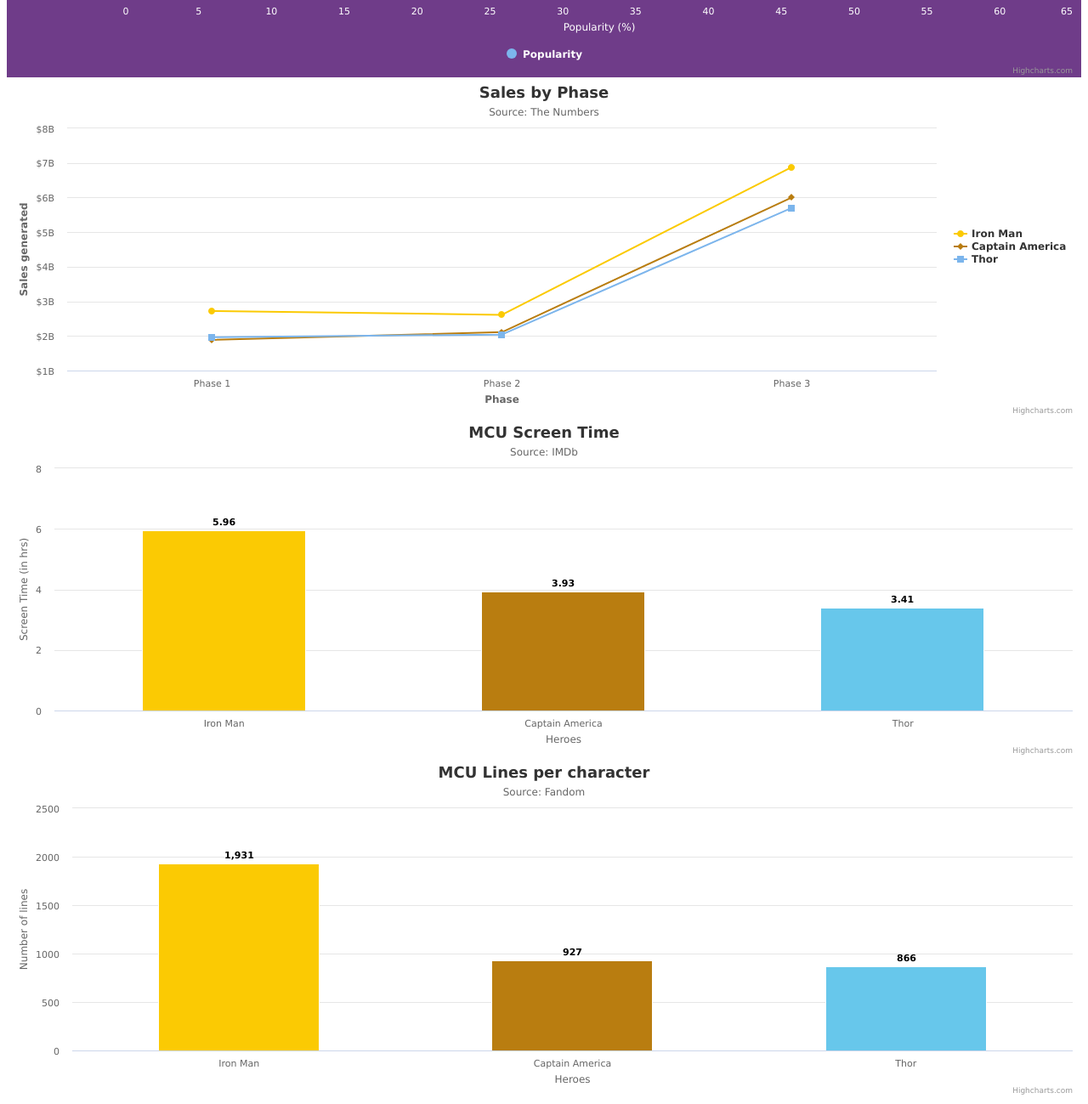
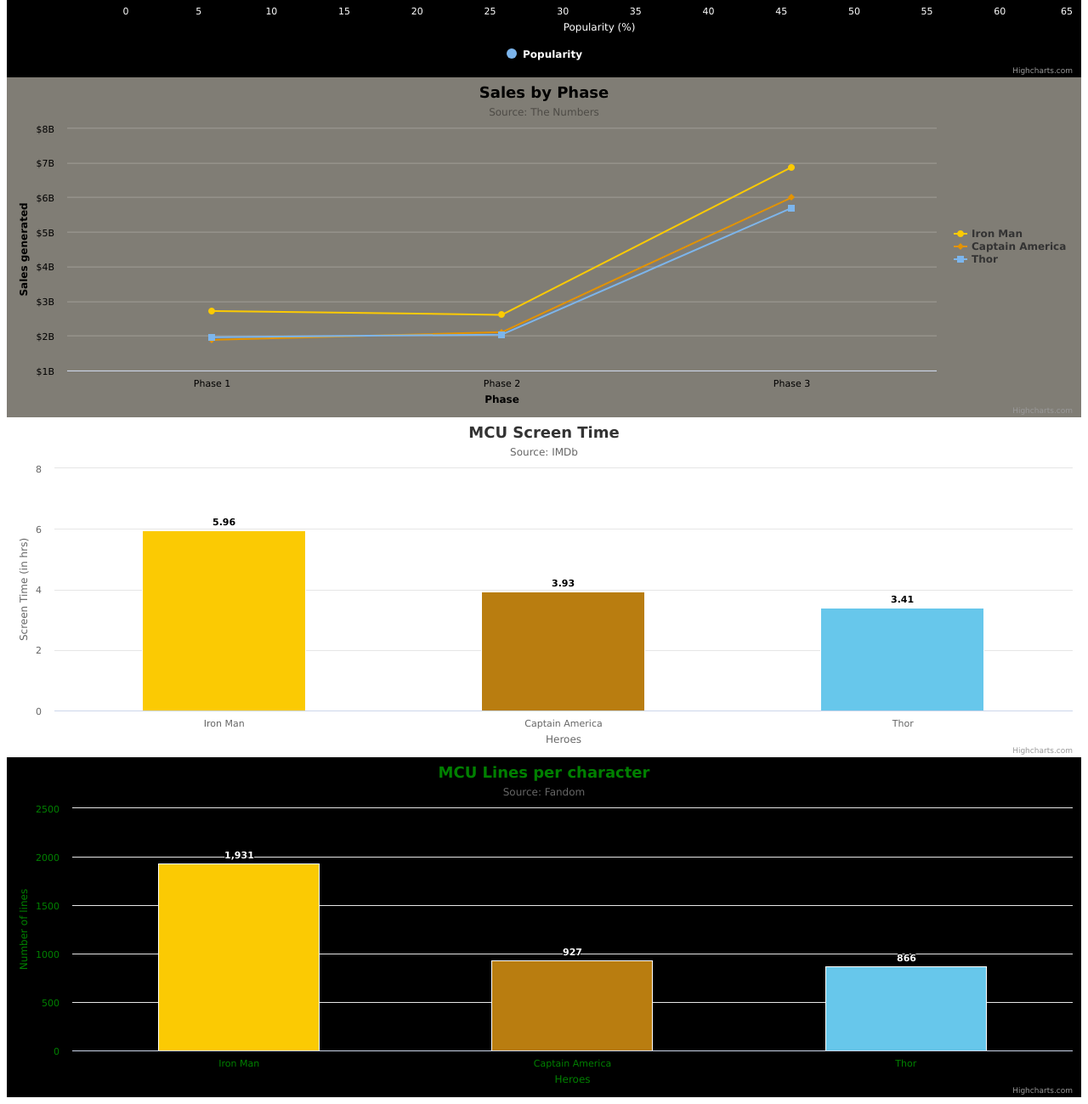
Before and after one commit to sisaha9/dsc106-finalProject, a plain HTML site: page Project/finalprojcore/index.html in a window 1280 px wide. Shown: the part 317-1616 px from the top of the page at 85% size. Drawn offline with nearby package versions, Linux system fonts and the light colour scheme.

Commit message:
Refining some viz
Added all 4 main viz
Changed background colors

```diff
--- a/Project/finalprojcore/code.js
+++ b/Project/finalprojcore/code.js
@@ -65,7 +65,7 @@
     // });
     Highcharts.chart('viz1', {
 		chart: {
-            backgroundColor: '#6f3c89',
+            backgroundColor: 'black',
             style: {
                 // fontFamily: 'monospace',
                 color: "white"
@@ -230,29 +230,58 @@
 
 function drawLine() {
     Highcharts.chart('viz2', {
-
+        chart: {
+			backgroundColor: '#807d75'
+		},
 		title: {
-			text: '<b>Sales by Phase</b>'
-		},
+			text: '<b>Sales by Phase</b>',
+            style: {
+                // fontFamily: 'monospace',
+                color: "black"
+            }
+        },
         subtitle: {
-            text: 'Source: <a href="https://www.the-numbers.com/movies/franchise/Marvel-Cinematic-Universe#tab=summary">The Numbers</a>'
+            text: 'Source: <a href="https://www.the-numbers.com/movies/franchise/Marvel-Cinematic-Universe#tab=summary">The Numbers</a>',
+            style: {
+                // fontFamily: 'monospace',
+                color: "#4d4b46"
+            }
         },
 		yAxis: {
 			title: {
-				text: '<b>Sales generated</b>'
+				text: '<b>Sales generated</b>',
+                style: {
+                    // fontFamily: 'monospace',
+                    color: "black"
+                }
             },
             labels: {
                 formatter: function () {
                     return '$' + this.value/1000000000 + 'B';
+                },
+                style: {
+                    // fontFamily: 'monospace',
+                    color: "black"
                 }
-            }
+            },
+            gridLineColor: 'white',
+            gridLineWidth: .25
 		},
 		xAxis: {
 			title: {
-				text: '<b>Phase</b>'
+				text: '<b>Phase</b>',
+                style: {
+                    // fontFamily: 'monospace',
+                    color: "black"
+                }
 			},
-			categories: ['Phase 1', 'Phase 2', 'Phase 3']
-		},
+			categories: ['Phase 1', 'Phase 2', 'Phase 3'],
+            labels: {style: {
+                // fontFamily: 'monospace',
+                color: "black"
+            }
+        }
+    },
 
 		legend: {
 			layout: 'vertical',
@@ -274,11 +303,11 @@
 			data: [2721428147, 2611491474, 6879611017]
 		}, {
 			name: 'Captain America',
-            color: '#b97d10',
+            color: '#e39302', /*'#b97d10',*/
             data: [1885669987, 2110501091, 5999444667]
 		}, {
             name: 'Thor',
-            colors: '#67C7EB',
+            colors: '#0fbcfc', /*'#67C7EB',*/
             data: [1964426829, 2040701718, 5700118607]
         }],
 
@@ -358,13 +387,17 @@
 function drawLinesBars() {
     Highcharts.chart('viz4', {
 		chart: {
-			plotBackgroundColor: null,
+			backgroundColor: 'black',
 			plotBorderWidth: null,
 			plotShadow: false,
 			type: 'column'
 		},
 		title: {
-			text: '<b>MCU Lines per character</b>'
+			text: '<b>MCU Lines per character</b>',
+            style: {
+                // fontFamily: 'monospace',
+                color: "green"
+            }
         },
         subtitle: {
             text: 'Source: <a href="https://transcripts.fandom.com/wiki/Category:Marvel_Transcripts">Fandom</a>'
@@ -375,7 +408,8 @@
 		plotOptions: {
             column: {
                 dataLabels: {
-                    enabled: true
+                    enabled: true,
+                    color: 'white'
                 },
                 colorByPoint: true
             },
@@ -388,16 +422,34 @@
         xAxis: {
             categories: ['Iron Man', 'Captain America', 'Thor'],
             title: {
-                text: 'Heroes'
+                text: 'Heroes',
+                style: {
+                    // fontFamily: 'monospace',
+                    color: "green"
+                }
+            },
+            labels: {
+                style: {
+                    // fontFamily: 'monospace',
+                    color: "green"
+                }
             }
         },
         yAxis: {
             min: 0,
             title: {
-                text: 'Number of lines'
+                text: 'Number of lines',
+                style: {
+                    // fontFamily: 'monospace',
+                    color: "green"
+                }
             },
             labels: {
-                overflow: 'justify'
+                overflow: 'justify',
+                style: {
+                    // fontFamily: 'monospace',
+                    color: "green"
+                }
             }
         },
 		series: [{
```
Also changed, not shown: Project/index.html (+32 -4 lines), Project/style.css (+16 -2 lines), Project/Images/Iron Man Circle.png (added), Project/Images/Marvel Logo Trans.png (added), Project/Images/Tony Suit-up.jpg (added).
